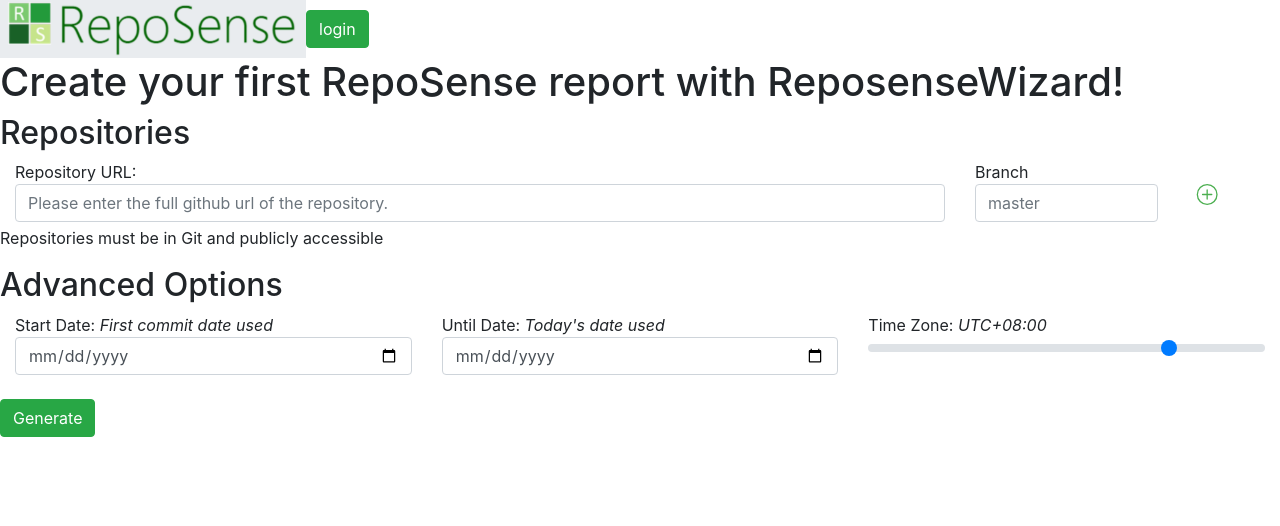
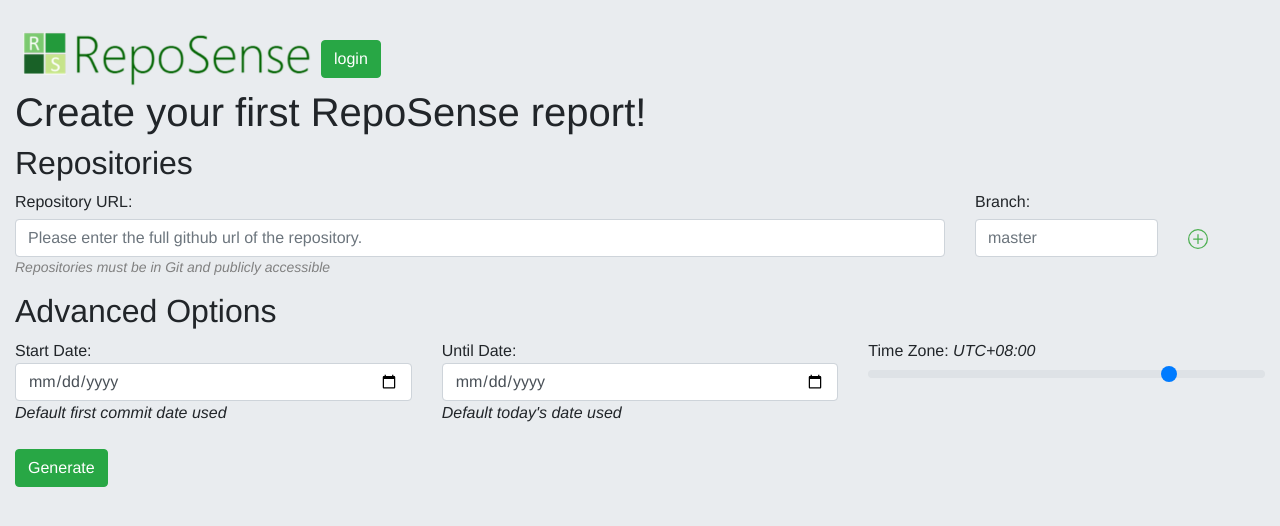
Before and after one commit to reposense/wizard, a Vue app: page / in a window 1280 px wide. Shown: the top 526 px of the page. Built offline with nearby package versions, Linux system fonts and the light colour scheme; no server answers.

Commit message:
adjust UI
- Add page bg colour
- Fix some margin

```diff
--- a/src/components/AdvancedOptions.vue
+++ b/src/components/AdvancedOptions.vue
@@ -1,20 +1,20 @@
 <template lang="pug">
-  b-container(fluid)
+  b-container.advanced-options(fluid)
     b-row
       b-col Start Date:&nbsp;
-        i {{ startDate ? '' : "First commit date used"}}
         b-form-input(
           type="date",
           v-bind:value="startDate",
           v-on:change="updateStartDate($event)",
         )
+        i {{ startDate ? '' : "Default first commit date used"}}
       b-col Until Date:&nbsp;
-        i {{ endDate ? '' : "Today's date used"}}
         b-form-input(
           type="date",
           v-bind:value="endDate",
           v-on:change="updateEndDate($event)",
         )
+        i {{ endDate ? '' : "Default today's date used"}}
       b-col Time Zone:&nbsp;
         i UTC{{timezoneStr}}
         b-form-input(
@@ -62,4 +62,12 @@
 </script>
 
 <style>
+.advanced-options {
+  padding: 0;
+}
+
+.advanced-options-col {
+  margin-bottom: 15px;
+}
+
 </style>
--- a/src/components/RepoList.vue
+++ b/src/components/RepoList.vue
@@ -1,10 +1,10 @@
 <template lang="pug">
-  b-container(fluid)
+  b-container.repolist(fluid)
     b-row
       b-col(cols="9") Repository URL:
-      b-col(cols="2") Branch
+      b-col(cols="2") Branch:
     template(v-for='(repo, i) in repos')
-      b-row
+      b-row.repolist-row-input
         b-col(cols="9")
           b-form-input(
             v-bind:value="repo.url",
@@ -27,6 +27,9 @@
             v-else,
             icon='x-circle',
             v-on:click="removeRepo(i)")
+    b-row
+      b-col
+        .repolist-comment Repositories must be in Git and publicly accessible
 </template>
 
 <script>
@@ -41,17 +44,9 @@
       'updateRepo',
       'updateRepo',
   ],
-  data() {
-    return {
-      newUrl: '',
-      newBranch: '',
-    };
-  },
   methods: {
     addRepo() {
-      this.$emit('addRepo', { url: this.newUrl, branch: this.newBranch });
-      this.newUrl = '';
-      this.newBranch = '';
+      this.$emit('addRepo', { url: '', branch: '' });
     },
     removeRepo(index) {
       this.$emit('removeRepo', index);
@@ -69,9 +64,9 @@
 <style>
 .cross-button {
   color: #e80e0e;
-  margin: auto;
-  height: 50%;
-  width: 50%;
+  margin-top: 10px;
+  height: 20px;
+  width: 20px;
 }
 
 .cross-button:hover {
@@ -80,12 +75,29 @@
 
 .plus-button {
   color: #4CAF50;
-  margin: auto;
-  height: 50%;
-  width: 50%;
+  margin-top: 10px;
+  height: 20px;
+  width: 20px;
 }
 
 .plus-button:hover {
   color: #275c2a;
 }
+
+.repolist {
+  padding: 0;
+  margin-bottom: 15px;
+}
+
+.repolist-comment {
+  font-style: italic;
+  font-size: 14px;
+  font-weight: 400;
+  line-height: 1.429;
+  color: grey;
+}
+
+.repolist-row-input {
+  margin-top: 5px;
+}
 </style>
--- a/src/views/Auth.vue
+++ b/src/views/Auth.vue
@@ -37,12 +37,4 @@
 </script>
 
 <style>
-#app {
-  font-family: Avenir, Helvetica, Arial, sans-serif;
-  -webkit-font-smoothing: antialiased;
-  -moz-osx-font-smoothing: grayscale;
-  text-align: center;
-  color: #E9ECEF;
-  margin-top: 60px;
-}
 </style>
--- a/src/views/Home.vue
+++ b/src/views/Home.vue
@@ -3,7 +3,7 @@
     img(alt="Vue logo", src="../assets/reposense_logo.svg")
     b-button(variant="success", v-on:click="oAuthAuthenticate()")
       | {{isLoggedIn ? `Logged in as ${loginUser}` : 'login'}}
-    h1 Create your first RepoSense report with ReposenseWizard!
+    h1 Create your first RepoSense report!
     h2 Repositories
     RepoList(
       v-bind:repos="repos",
@@ -11,7 +11,6 @@
       v-on:addRepo="repos.push($event)",
       v-on:removeRepo="repos.splice($event, 1)",
     )
-    p Repositories must be in Git and publicly accessible
     h2 Advanced Options
     AdvancedOptions(
       v-bind:startDate="startDate",
@@ -94,12 +93,15 @@
 </script>
 
 <style>
-#app {
+body {
+  background-color: #E9ECEF;
+}
+
+.app {
   font-family: Avenir, Helvetica, Arial, sans-serif;
   -webkit-font-smoothing: antialiased;
   -moz-osx-font-smoothing: grayscale;
-  text-align: center;
-  color: #E9ECEF;
-  margin-top: 60px;
+  margin: 15px;
+  margin-top: 30px;
 }
 </style>
```
Also changed, not shown: 1 other file (tests, documents, lock files or other folders).
